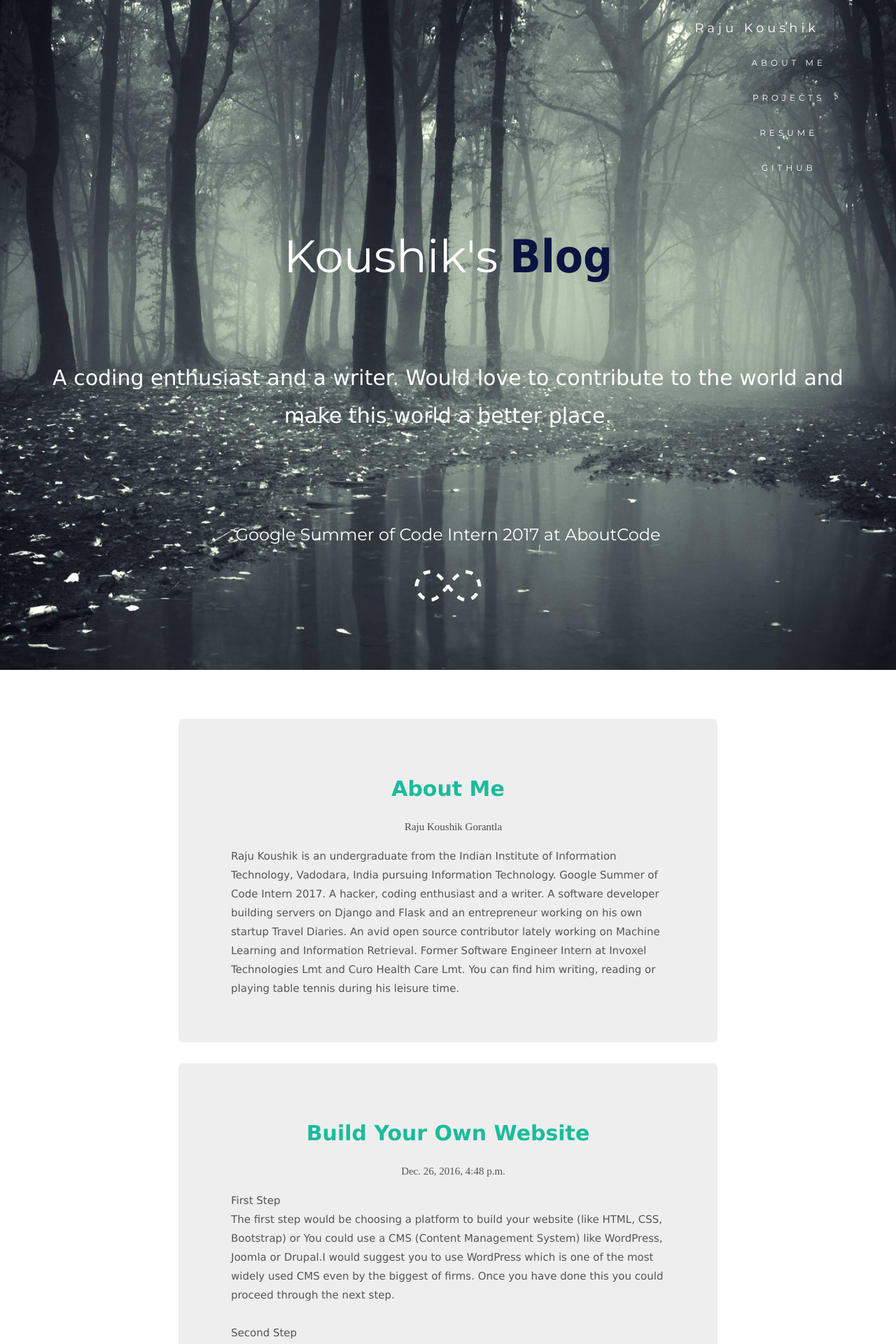
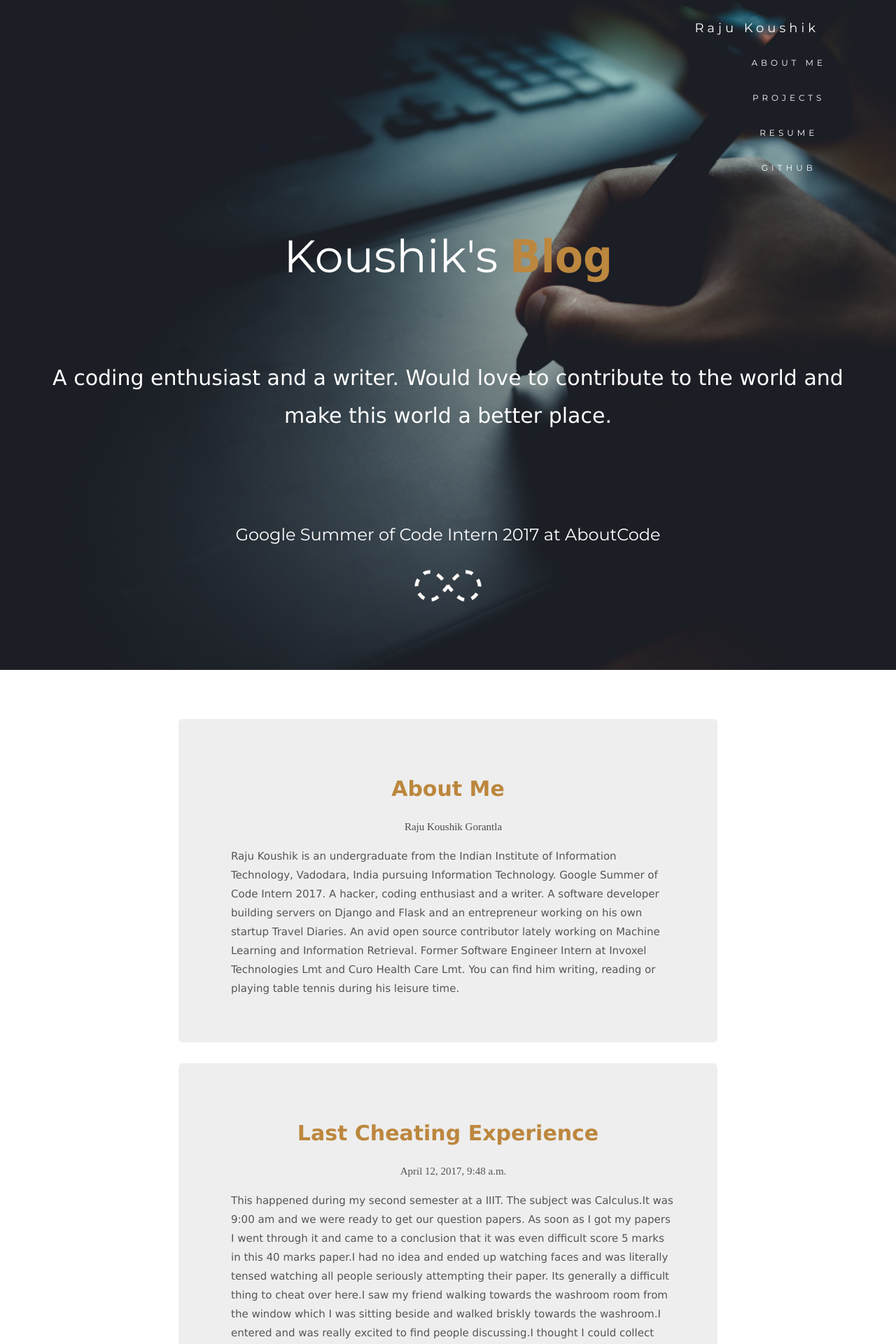
Before and after one commit to RajuKoushik/infiblog, a Django app: page /post/home/ in a window 1280 px wide. Shown: the top 1920 px of the page at 70% size. Run offline with Django 3.2, Linux system fonts and the light colour scheme; data comes from the database, SQL or seed files in the repository; both versions use the stored data as it was after the commit; some libraries are stand-ins or nearby versions.

Commit message:
Update Version 2.0
*UI update
*Changed the order of posts

```diff
--- a/blog/templates/blog/home.html
+++ b/blog/templates/blog/home.html
@@ -169,7 +169,7 @@
 
         {% load static %}
         .bg-1 {
-            background: url("{% static "blog/back_blog.jpg" %}") no-repeat center center fixed;
+            background: url("{% static "blog/super.jpg" %}") no-repeat center center fixed;
             background-attachment: fixed;
             background-color: #000000; /* Green */
             color: #ffffff;
@@ -256,11 +256,11 @@
         }
 
         .navbar-header a:hover {
-            color: #1abc9c !important;
+            color: #bc873e !important;
         }
 
         .navbar-nav li a:hover {
-            color: #1abc9c !important;
+            color: #bc873e !important;
         }
 
         p.detail {
@@ -270,7 +270,7 @@
         }
 
         span.name {
-            color: #0A1441;
+            color: #bc873e;
             font-weight: bold;
             font-family: Tahoma
         }
@@ -291,8 +291,7 @@
                     <span class="icon-bar"></span>
                     <span class="icon-bar"></span>
                     <span class="icon-bar"></span>
-                </button>
-                <a class="navbar-brand" href="#" style="color:#ffffff">Raju Koushik</a>
+                </button><a class="navbar-brand" href="#" style="color:#ffffff">Raju Koushik</a>
             </div>
             <div class="collapse navbar-collapse" id="myNavbar">
                 <ul class="nav navbar-nav navbar-right">
@@ -321,7 +320,7 @@
     <div class="container" style="max-width: 800px; margin : 0 auto;">
         <div class="jumbotron">
             <div id="about">
-                <h2 id="btitle" class="hvr-float"><a href="{{ post.id }}" style="color:#1abc9c "><strong>About
+                <h2 id="btitle" class="hvr-float"><a href="{{ post.id }}" style="color:#bc873e "><strong>About
                     Me</strong></a></h2>
                 <p id="date" style="color:#4C4C4C ">Raju Koushik Gorantla</p>
             </div>
@@ -342,7 +341,7 @@
         <div class="container" style="max-width: 800px; margin : 0 auto;">
             <div class="jumbotron">
                 <h2 id="btitle" class="hvr-float"><a href="{{ post.id }} "
-                                                     style="color:#1abc9c "><strong>{{ post.title }}</strong></a></h2>
+                                                     style="color:#bc873e "><strong>{{ post.title }}</strong></a></h2>
                 <p id="date">{{ post.published_date }}</p>
 
 
--- a/blog/views.py
+++ b/blog/views.py
@@ -27,7 +27,7 @@ def project_list(request):
 
 
 def home(request):
-    posts = Post.objects.filter(published_date__lte=timezone.now()).order_by('published_date')
+    posts = Post.objects.filter(published_date__lte=timezone.now()).order_by('-published_date')
     return render(request, 'blog/home.html', {'posts': posts})
 
 
```
Also changed, not shown: blog/static/blog/super.jpg (added), db.sqlite3.
